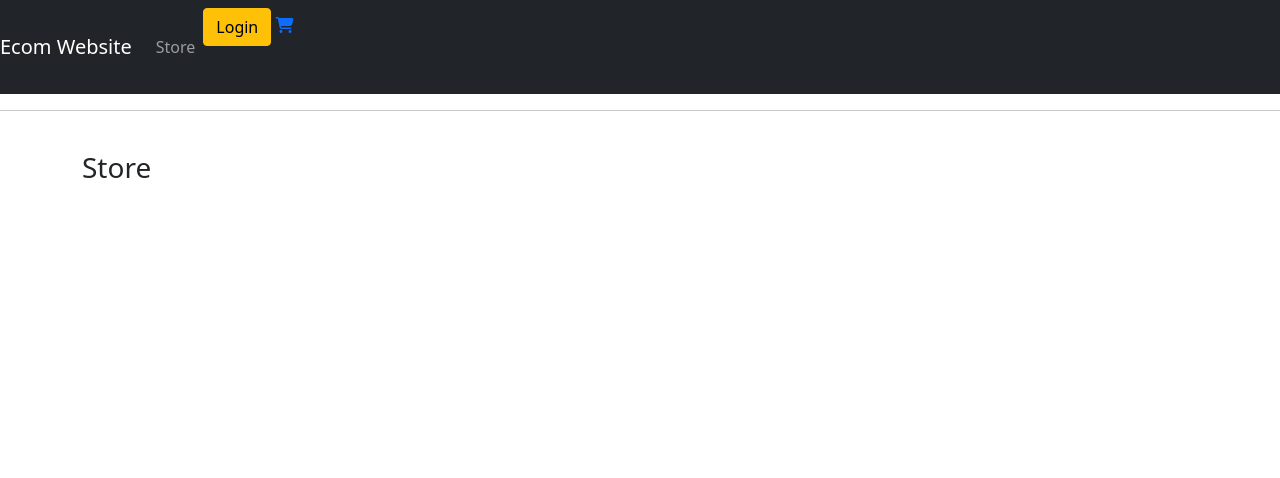
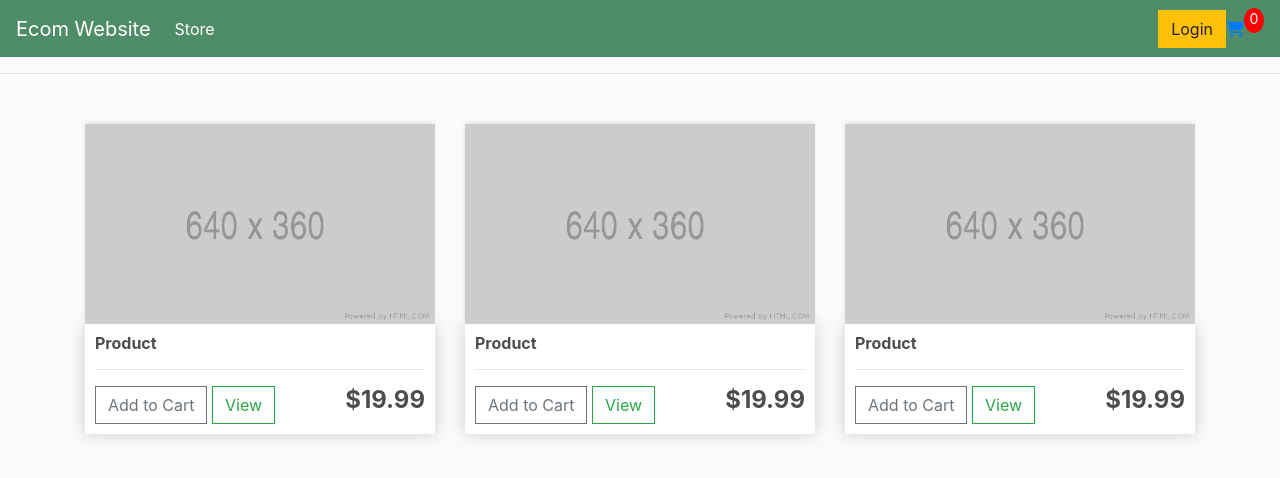
Before and after one commit to IvessJohn/django-ecommerce-website, a Django app: template ecommercewebsite/store/templates/store/store.html in a window 1280 px wide. Shown: the top 478 px of the page. Run offline with Django 3.2, Linux system fonts and the light colour scheme; the template is opened without the code that fills it, so the values that code supplies are empty; some libraries are stand-ins or nearby versions.

Commit message:
Updated the Store page and customized the navbar

```diff
--- a/ecommercewebsite/static/css/main.css
+++ b/ecommercewebsite/static/css/main.css
@@ -1,3 +1,99 @@
 body{
+	background-color: hsl(0, 0%, 98%);
+}
+
+h1,h2,h3,h4,h5,h6{
+	color:hsl(0, 0%, 30%);
+}
+
+.box-element{
+	box-shadow:hsl(0, 0%, 80%) 0 0 16px;
+	background-color: #fff;
+	border-radius: 4px;
+	padding: 10px;
+}
+
+.thumbnail{
+	width: 100%;
+	height: 200px;
+	-webkit-box-shadow: -1px -3px 5px -2px rgba(214,214,214,1);
+    -moz-box-shadow: -1px -3px 5px -2px rgba(214,214,214,1);
+    box-shadow: -1px -3px 5px -2px rgba(214,214,214,1);
+}
+
+.product{
+	border-radius: 0 0 4px 4px;
+}
+
+.bg-dark{
+	background-color: #4f8c68!important;
+}
+
+#cart-icon{
+	width:25px;
+	display: inline-block;
+	margin-left: 15px;
+}
+
+#cart-total{
+	display: block;
+	text-align: center;
+	color:#fff;
+	background-color: red;
+	width: 20px;
+	height: 25px;
+	border-radius: 50%;
+	font-size: 14px;
+}
+
+.col-lg-4, .col-lg-6, .col-lg-8, .col-lg-12{
+	margin-top: 10px;
+}
+
+.btn{
+	border-radius: 0;
+}
+
+.row-image{
+	width: 100px;
+}
+
+.form-field{
+	width:250px;
+	display: inline-block;
+	padding: 5px;
+}
+
+.cart-row{
+	display: flex;
+    align-items: flex-stretch;
+    padding-bottom: 10px;
+    margin-bottom: 10px;
+    border-bottom: 1px solid #ececec;
 
 }
+
+.quantity{
+	display: inline-block;
+	font-weight: 700;
+	padding-right:10px;
+
+
+}
+
+.chg-quantity{
+	width: 12px;
+	cursor: pointer;
+	display: block;
+	margin-top: 5px;
+	transition:.1s;
+}
+
+.chg-quantity:hover{
+	opacity: .6;
+}
+
+
+.hidden{
+	display: none!important;
+}
--- a/ecommercewebsite/store/templates/store/main.html
+++ b/ecommercewebsite/store/templates/store/main.html
@@ -7,7 +7,8 @@
     <meta name="viewport" content="width=device-width, initial-scale=1, maximum-scale=1, minimum-scale=1" />
 
     <!-- Bootstrap -->
-    <link href="https://cdn.jsdelivr.net/npm/bootstrap@5.1.3/dist/css/bootstrap.min.css" rel="stylesheet" integrity="sha384-1BmE4kWBq78iYhFldvKuhfTAU6auU8tT94WrHftjDbrCEXSU1oBoqyl2QvZ6jIW3" crossorigin="anonymous">
+
+    <link rel="stylesheet" href="https://stackpath.bootstrapcdn.com/bootstrap/4.3.1/css/bootstrap.min.css" integrity="sha384-ggOyR0iXCbMQv3Xipma34MD+dH/1fQ784/j6cY/iJTQUOhcWr7x9JvoRxT2MZw1T" crossorigin="anonymous">
     <!-- Google Fonts -->
     <link rel="preconnect" href="https://fonts.googleapis.com">
     <link rel="preconnect" href="https://fonts.gstatic.com" crossorigin>
--- a/ecommercewebsite/store/templates/store/navbar.html
+++ b/ecommercewebsite/store/templates/store/navbar.html
@@ -1,3 +1,4 @@
+{% load static %}
 <nav class="navbar navbar-expand-lg navbar-dark bg-dark">
     <a class="navbar-brand" href="{% url 'store' %}">Ecom Website</a>
     <button class="navbar-toggler" type="button" data-toggle="collapse" data-target="#navbarSupportedContent" aria-controls="navbarSupportedContent" aria-expanded="false" aria-label="Toggle navigation">
@@ -13,10 +14,11 @@
       <div class="form-inline my-2 my-lg-0">
         <a href="#"class="btn btn-warning">Login</a>
 
-        <a href="{% url 'cart' %}">
-            <i class="fa-solid fa-cart-shopping"></i>
-       </a>
-       <p id="cart-total">0</p>
+       <a href="{% url 'cart' %}">
+        <i class="fa-solid fa-cart-shopping"></i>
+    	</a>
+    	<p id="cart-total">0</p>
+
       </div>
     </div>
   </nav>
--- a/ecommercewebsite/store/templates/store/store.html
+++ b/ecommercewebsite/store/templates/store/store.html
@@ -1,8 +1,45 @@
 {% extends "store/main.html" %}
+{% load static %}
 
 {% block content %}
 
-<h3>Store</h3>
+<div class="row">
+    <div class="col-lg-4">
+        <img class="thumbnail" src="{% static 'images/banner_placeholder.png' %}">
+        <div class="box-element product">
+            <h6><strong>Product</strong></h6>
+            <hr>
+
+            <button class="btn btn-outline-secondary add-btn">Add to Cart</button>
+            <a class="btn btn-outline-success" href="#">View</a>
+            <h4 style="display: inline-block; float: right"><strong>$19.99</strong></h4>
+        </div>
+    </div>
+
+    <div class="col-lg-4">
+        <img class="thumbnail" src="{% static 'images/banner_placeholder.png' %}">
+        <div class="box-element product">
+            <h6><strong>Product</strong></h6>
+            <hr>
+
+            <button class="btn btn-outline-secondary add-btn">Add to Cart</button>
+            <a class="btn btn-outline-success" href="#">View</a>
+            <h4 style="display: inline-block; float: right"><strong>$19.99</strong></h4>
+        </div>
+    </div>
+
+    <div class="col-lg-4">
+        <img class="thumbnail" src="{% static 'images/banner_placeholder.png' %}">
+        <div class="box-element product">
+            <h6><strong>Product</strong></h6>
+            <hr>
+
+            <button class="btn btn-outline-secondary add-btn">Add to Cart</button>
+            <a class="btn btn-outline-success" href="#">View</a>
+            <h4 style="display: inline-block; float: right"><strong>$19.99</strong></h4>
+        </div>
+    </div>
+</div>
 
 
 {% endblock content %}
```
Also changed, not shown: ecommercewebsite/static/images/arrow_down.png (added), ecommercewebsite/static/images/arrow_up.png (added), ecommercewebsite/static/images/banner_placeholder.png (added).
